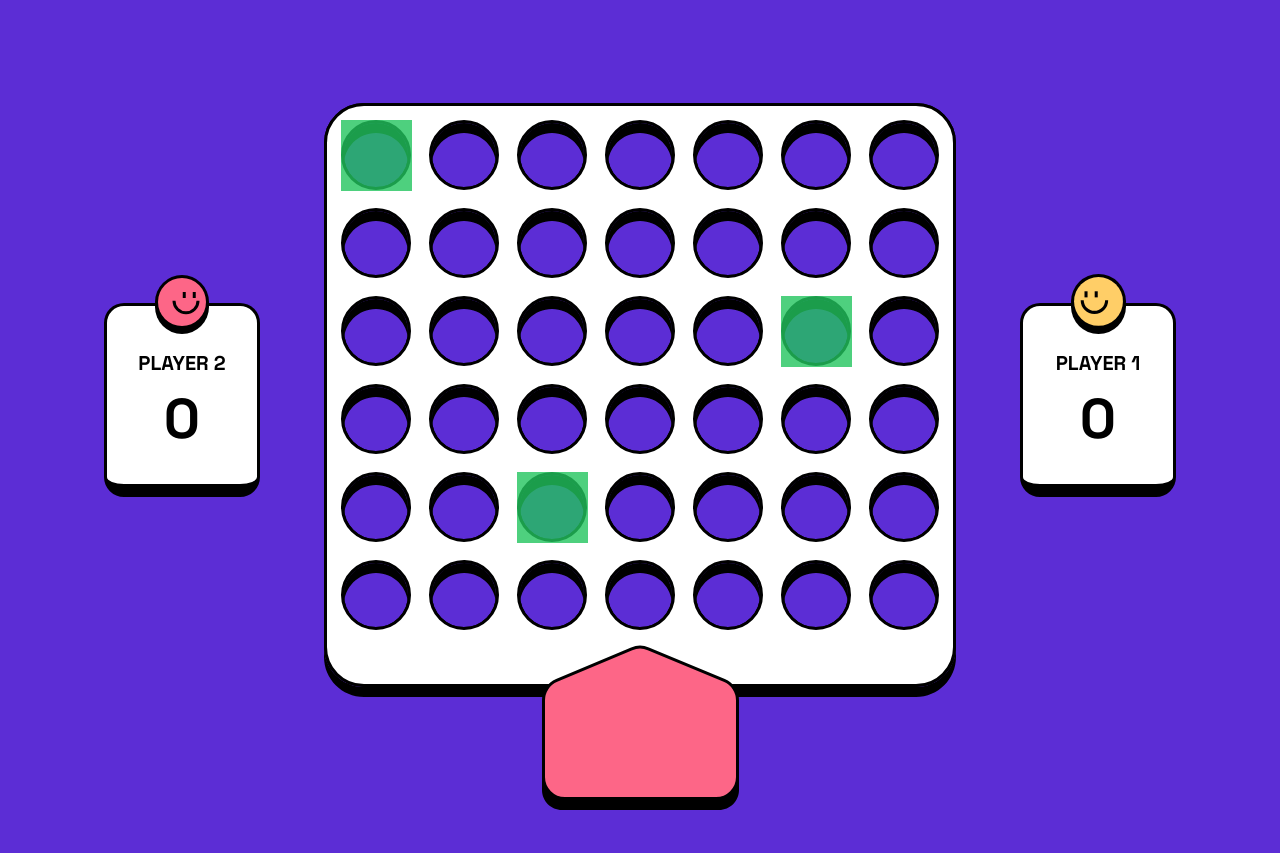
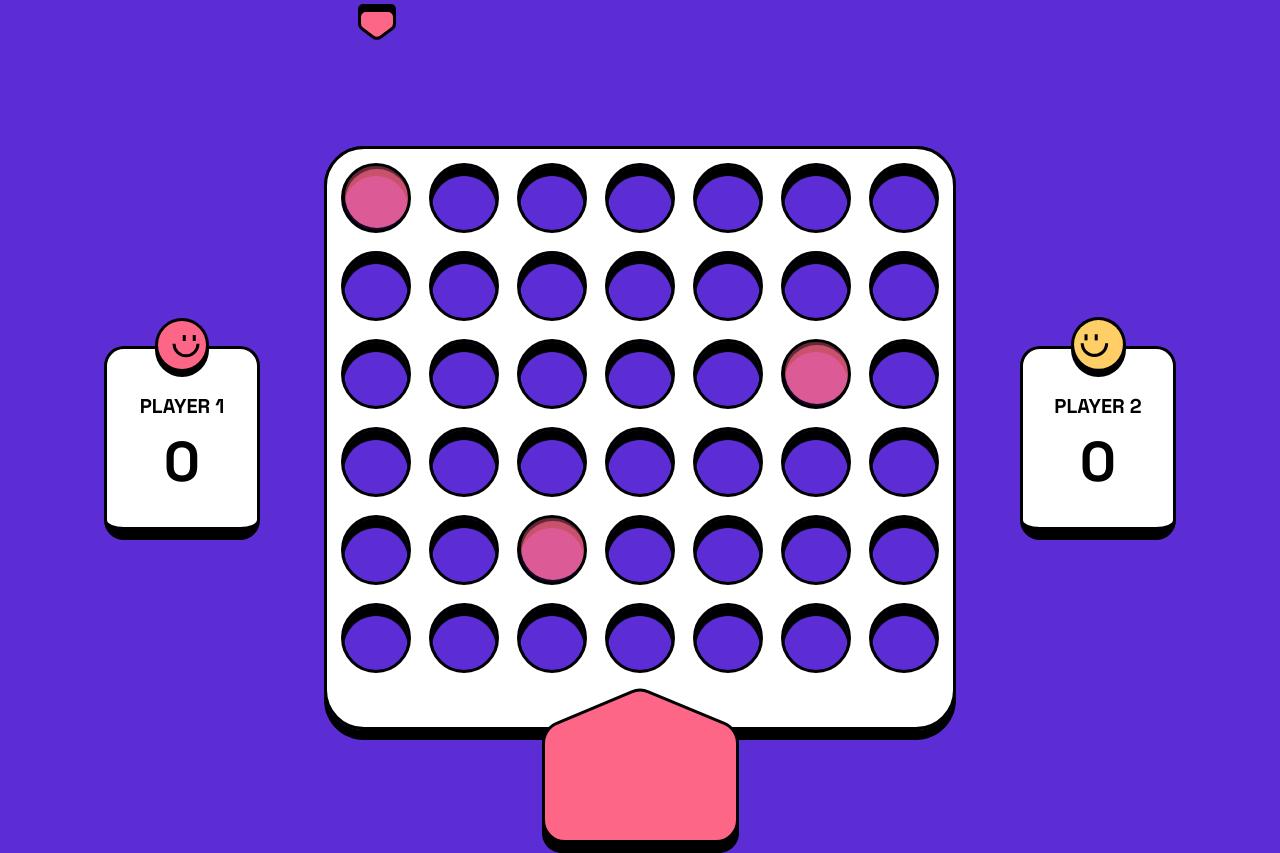
Before and after one commit to mgrevious/fem-connect-four-game, a React (Vite) app: page / in a window 1280 px wide. Before the commit the page ends 810 px from the top, so only its background shows below. Built offline with nearby package versions, Linux system fonts and the light colour scheme.

Commit message:
Game pieces rendering on grid

```diff
--- /dev/null
+++ b/src/app/hooks.ts
@@ -0,0 +1,5 @@
+import { TypedUseSelectorHook, useDispatch, useSelector } from 'react-redux';
+import { AppDispatch, RootState } from './store';
+
+export const useAppDispatch = () => useDispatch<AppDispatch>();
+export const useAppSelector: TypedUseSelectorHook<RootState> = useSelector;
--- /dev/null
+++ b/src/app/store.ts
@@ -0,0 +1,11 @@
+import { configureStore } from '@reduxjs/toolkit';
+import { gameReducer } from '../features/game/game-slice';
+
+export const store = configureStore({
+  reducer: {
+    game: gameReducer,
+  },
+});
+
+export type AppDispatch = typeof store.dispatch;
+export type RootState = ReturnType<typeof store.getState>;
--- a/src/features/game/game-slice.ts
+++ b/src/features/game/game-slice.ts
@@ -1,7 +1,7 @@
 import { PayloadAction, createSlice } from '@reduxjs/toolkit';
-import { v4 as createId } from 'uuid';
 
 import { CreateArrayWithLengthX, NumericRange } from '../../utils/number-range';
+import { getGridLocationsMap } from './helpers';
 
 export enum PlayerType {
   CPU,
@@ -14,9 +14,14 @@ export enum PlayerColor {
 }
 
 export enum PlayerName {
-  ONE,
-  TWO,
+  PLAYER_ONE,
+  PLAYER_TWO,
 }
+
+export type Position = {
+  row: 1 | 2 | 3 | 4 | 5 | 6;
+  col: 'a' | 'b' | 'c' | 'd' | 'e' | 'f' | 'g';
+};
 
 export type Score = NumericRange<CreateArrayWithLengthX<0>, 50>;
 
@@ -30,29 +35,34 @@ export type Player = {
 export interface GameState {
   player1: Player;
   player2: Player;
-  activePlayer?: string | undefined;
-  gameWinner?: string | undefined;
+  activePlayer: PlayerName;
+  gameWinner?: PlayerName;
   isComplete: boolean;
   isPaused: boolean;
   isRestarted: boolean;
+  currentPosition?: Position;
+  gridLocationsMap: Map<string, { selected: boolean }>;
 }
 
 const initialState: GameState = {
   player1: {
-    name: PlayerName.ONE,
+    name: PlayerName.PLAYER_ONE,
     currentScore: 0,
     type: PlayerType.HUMAN,
     color: PlayerColor.RED,
   },
   player2: {
-    name: PlayerName.TWO,
+    name: PlayerName.PLAYER_TWO,
     currentScore: 0,
     type: PlayerType.HUMAN,
     color: PlayerColor.YELLOW,
   },
+  activePlayer: PlayerName.PLAYER_ONE,
+  currentPosition: { row: 1, col: 'a' },
   isComplete: false,
   isPaused: false,
   isRestarted: false,
+  gridLocationsMap: getGridLocationsMap(),
 };
 
 const gameSlice = createSlice({
@@ -62,14 +72,12 @@ const gameSlice = createSlice({
     updateGameResults(state, action: PayloadAction<GameState>) {
       const newState = action.payload;
       if (
-        newState.gameWinner &&
-        newState.gameWinner === state.player1.id &&
+        newState.gameWinner === PlayerName.PLAYER_ONE &&
         state.player1.currentScore < 50
       ) {
         state.player1.currentScore += 1;
       } else if (
-        newState.gameWinner &&
-        newState.gameWinner === state.player2.id &&
+        newState.gameWinner === PlayerName.PLAYER_TWO &&
         state.player2.currentScore < 50
       ) {
         state.player2.currentScore += 1;
--- /dev/null
+++ b/src/features/game/helpers.ts
@@ -0,0 +1,19 @@
+type GridLocation = [string, { selected: boolean }];
+
+export const getGridLocationsMap = () => {
+  const cols = ['a', 'b', 'c', 'd', 'e', 'f', 'g'];
+  const rows = [1, 2, 3, 4, 5, 6];
+  const gridLocations: GridLocation[] = [];
+
+  for (const col of cols) {
+    for (const row of rows) {
+      if (col === 'a' && row === 1) {
+        gridLocations.push([`${col}${row}`, { selected: true }]);
+      } else {
+        gridLocations.push([`${col}${row}`, { selected: false }]);
+      }
+    }
+  }
+
+  return new Map<string, { selected: boolean }>(gridLocations);
+};
--- a/src/features/game/index.tsx
+++ b/src/features/game/index.tsx
@@ -1,17 +1,20 @@
+import { useAppSelector } from '../../app/hooks';
 import Grid from '../grid';
 import PlayerScore from '../player-score';
-import { PlayerName } from './game-slice';
+import Selector from '../selector';
 
 const Game = () => {
+  const { player1, player2 } = useAppSelector((state) => state.game);
   return (
     <>
       <div className="w-full">
-        <div className="flex justify-center items-center min-h-screen">
+        <div className="flex flex-col justify-center items-center min-h-screen relative pt-[43px]">
           <div className="flex justify-between items-center gap-5 min-h-screen">
-            <PlayerScore name={PlayerName.ONE} />
+            <PlayerScore player={player1} />
             <Grid />
-            <PlayerScore name={PlayerName.TWO} />
+            <PlayerScore player={player2} />
           </div>
+          <Selector />
         </div>
       </div>
     </>
--- a/src/features/grid/Rows.tsx
+++ b/src/features/grid/Rows.tsx
@@ -1,3 +1,6 @@
+// import { useAppSelector } from '../../app/hooks';
+import styles from './grid.module.css';
+
 let value = 1;
 
 interface Props {
@@ -8,6 +11,7 @@ interface Props {
 const Rows: React.FC<Props> = ({ column, selectedRowId }) => {
   value = value + 1;
   console.log(value);
+  // const { gridLocationsMap } = useAppSelector((state) => state.game);
 
   return Array(6)
     .fill('')
@@ -17,7 +21,9 @@ const Rows: React.FC<Props> = ({ column, selectedRowId }) => {
         key={index}
         className={`${
           selectedRowId === index + 1 ? 'opacity-100' : 'opacity-0'
-        } w-[71px] h-[71px] bg-green-500 flex items-center justify-center mb-[17px]`}
+        } ${styles.gamePiece} ${
+          styles.redLarge
+        } w-[71px] h-[71px] flex items-center justify-center mb-[17px]`}
       ></div>
     ));
 };
--- a/src/features/grid/grid.module.css
+++ b/src/features/grid/grid.module.css
@@ -13,3 +13,33 @@
   height: 584px;
   width: 632px;
 }
+
+.gamePiece {
+  &.redSmall {
+    background-color: transparent;
+    background-image: url('../../assets/images/counter-red-small.svg');
+    background-repeat: no-repeat;
+    background-position: center center;
+  }
+  &.yellowLarge {
+    background-color: transparent;
+    background-image: url('../../assets/images/counter-yellow-small.svg');
+    background-repeat: no-repeat;
+    background-position: center center;
+  }
+
+  @media (min-width: 640px) {
+    &.redLarge {
+      background-color: transparent;
+      background-image: url('../../assets/images/counter-red-large.svg');
+      background-repeat: no-repeat;
+      background-position: center center;
+    }
+    &.yellowLarge {
+      background-color: transparent;
+      background-image: url('../../assets/images/counter-yellow-large.svg');
+      background-repeat: no-repeat;
+      background-position: center center;
+    }
+  }
+}
--- a/src/features/grid/index.tsx
+++ b/src/features/grid/index.tsx
@@ -20,10 +20,8 @@ const Grid = () => {
     <div className="w-full">
       <div className="flex justify-center items-center min-h-screen">
         <div className={`${styles.gridBack} relative`}>
-          <div
-            className={`${styles.gridFront} flex absolute top-0 left-0 right-0 p-[17px]`}
-          >
-            <div id="a" className={rowClass}>
+          <div className="flex p-[17px]">
+            <div className={rowClass}>
               <Rows column="a" selectedRowId={1} />
             </div>
             <div className={rowClass}>
@@ -45,6 +43,9 @@ const Grid = () => {
               <Rows column="f" />
             </div>
           </div>
+          <div
+            className={`${styles.gridFront} flex absolute top-0 left-0 right-0 p-[17px]`}
+          />
           <TurnDisplay />
         </div>
       </div>
--- a/src/features/player-score/index.tsx
+++ b/src/features/player-score/index.tsx
@@ -2,24 +2,25 @@ import Player1Svg from '../../assets/images/player-one.svg';
 import Player2Svg from '../../assets/images/player-two.svg';
 import globalStyles from '../../app.module.css';
 import React from 'react';
-import { PlayerName } from '../game/game-slice';
+import { Player, PlayerName } from '../game/game-slice';
 
 interface Props {
-  name: PlayerName;
+  player: Player;
 }
 
-const PlayerScore: React.FC<Props> = ({ name = PlayerName.ONE }) => {
+const PlayerScore: React.FC<Props> = ({ player }) => {
   const positionClass =
     'absolute -top-8 left-0 right-0 flex justify-center w-full';
+  const isPlayerOne = player.name === PlayerName.PLAYER_ONE;
   return (
     <div
       className={`${globalStyles.border} flex flex-col items-center bg-white rounded-[20px] px-[30px] pt-[43px] pb-[23px] w-[200px] relative`}
     >
       <p className="text-xl uppercase font-bold w-full text-center">
-        Player {name ? '1' : '2'}
+        Player {isPlayerOne ? '1' : '2'}
       </p>
       <p className="text-[56px] font-bold text-center">0</p>
-      {name === PlayerName.ONE ? (
+      {isPlayerOne ? (
         <div className={positionClass}>
           <img
             className="w-[54px] h-[61px]"
--- /dev/null
+++ b/src/features/selector/index.tsx
@@ -0,0 +1,53 @@
+import React, { useEffect, useState } from 'react';
+import MarkerRedSvg from '../../assets/images/marker-red.svg';
+import MarkerYellowSvg from '../../assets/images/marker-yellow.svg';
+import { PlayerName } from '../game/game-slice';
+import { useAppSelector } from '../../app/hooks';
+
+const MarkerMap = new Map([
+  [1, 'a'],
+  [2, 'b'],
+  [3, 'c'],
+  [4, 'd'],
+  [5, 'e'],
+  [6, 'f'],
+  [7, 'g'],
+]);
+
+const Selector: React.FC = () => {
+  const { currentPosition, activePlayer } = useAppSelector(
+    (state) => state.game
+  );
+
+  return (
+    <div className="absolute top-0 left-0 right-0 h-[43px] w-full flex justify-center">
+      <div className="h-[43px] w-[632px] px-[17px] flex items-center justify-between">
+        {Array(7)
+          .fill('')
+          .map((_, index) => (
+            <div
+              id=""
+              key={index}
+              className={`${
+                MarkerMap.get(index + 1) === currentPosition?.col
+                  ? 'opacity-100'
+                  : 'opacity-0'
+              } flex justify-center w-[71px]`}
+            >
+              {activePlayer === PlayerName.PLAYER_ONE ? (
+                <button onClick={() => {}}>
+                  <img src={MarkerRedSvg} alt="Red Marker" />
+                </button>
+              ) : (
+                <button onClick={() => {}}>
+                  <img src={MarkerYellowSvg} alt="Yellow Marker" />
+                </button>
+              )}
+            </div>
+          ))}
+      </div>
+    </div>
+  );
+};
+
+export default Selector;
--- a/src/main.tsx
+++ b/src/main.tsx
@@ -1,10 +1,15 @@
-import React from "react";
-import ReactDOM from "react-dom/client";
-import App from "./App.tsx";
-import "./index.css";
+import React from 'react';
+import ReactDOM from 'react-dom/client';
+import { Provider } from 'react-redux';
+import App from './App.tsx';
+import { store } from './app/store.ts';
 
-ReactDOM.createRoot(document.getElementById("root")!).render(
+import './index.css';
+
+ReactDOM.createRoot(document.getElementById('root')!).render(
   <React.StrictMode>
-    <App />
+    <Provider store={store}>
+      <App />
+    </Provider>
   </React.StrictMode>
 );
```
